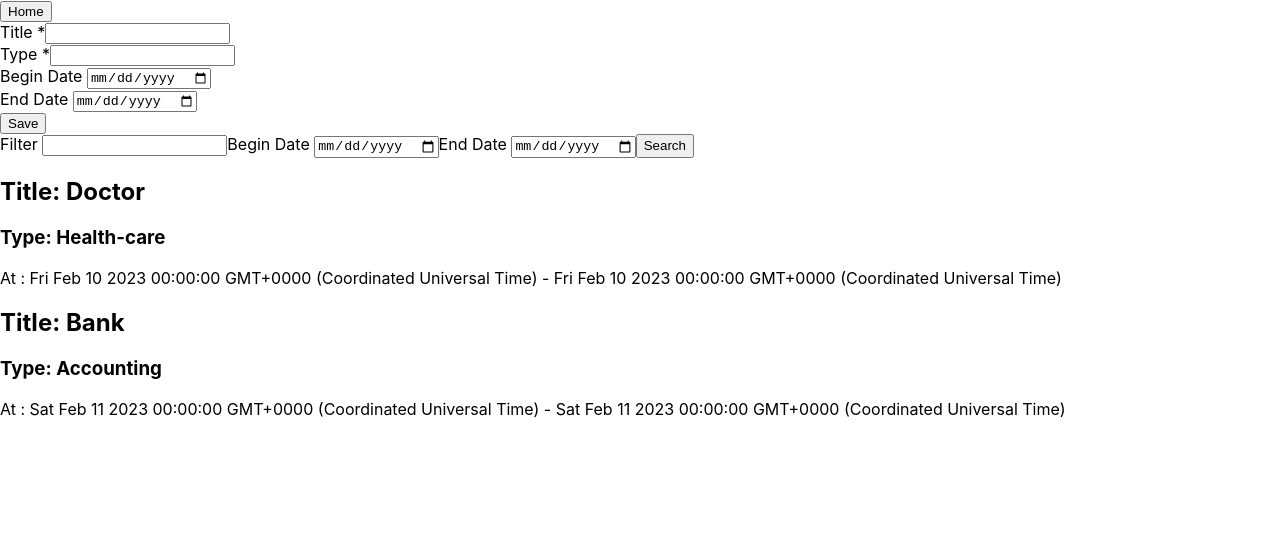
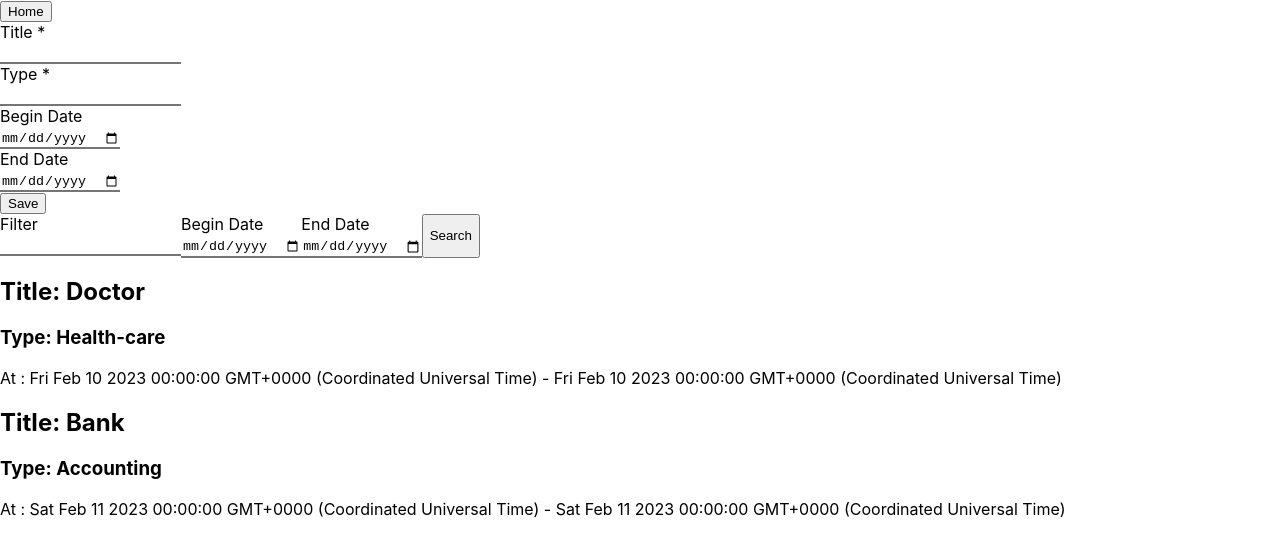
Before and after one commit to agustinsilvano/learning-react, a React (Create React App) app: page / in a window 1280 px wide. Shown: the top 556 px of the page. Built offline with nearby package versions, Linux system fonts and the light colour scheme.

Commit message:
feat: add useReducer and debounce with useEffect

```diff
--- a/src/components/Home/components/Appointment/ NewAppointment/NewAppointment.tsx
+++ b/src/components/Home/components/Appointment/ NewAppointment/NewAppointment.tsx
@@ -1,13 +1,15 @@
-import { MutableRefObject, useRef, useState } from 'react';
+import { MutableRefObject, useReducer, useRef, useState } from 'react';
 import { ICreateEntity } from 'interfaces/Entity';
 import { Appointment } from 'models/Appointment/Appointment';
 import { CreateUpdateAppointment } from 'models/Appointment/CreateUpdateAppointment';
 import AppButton from 'components/shared/AppButton/AppButton';
 import AppForm from 'components/shared/AppForm/AppForm';
 import AppInput from 'components/shared/AppInput/AppInput';
+import { APPOINTMENT_VALUES_LIST } from 'helpers/Appointment/AppointmentTypes';
 
 
 interface INewAppointment extends ICreateEntity { }
+
 
 const NewAppointment = ({ onCreate }: INewAppointment) => {
 
@@ -41,7 +43,6 @@ const NewAppointment = ({ onCreate }: INewAppointment) => {
 
     const onSubmitHandler = (event: React.FormEvent<HTMLInputElement>) => {
         event.preventDefault();
-        debugger
         const type: string = typeRef.current?.value ?? '';
 
         const createAppointment = new CreateUpdateAppointment(title, type, new Date(beginDate), new Date(endDate));
@@ -55,6 +56,12 @@ const NewAppointment = ({ onCreate }: INewAppointment) => {
         resetInputs();
     }
 
+    //Function used to validate the title input, checks if title input starts with upper case char.
+    const titleValidator = (s: string): boolean => { return s.charAt(0) === s.charAt(0).toUpperCase(); }
+
+    //Function used to validate the type input, checks if the type value is included on the existing list.
+    const typeValidator = (s: string): boolean => { return APPOINTMENT_VALUES_LIST.some(v => v === s); }
+
     return (
         <AppForm onSubmit={onSubmitHandler}>
             <AppInput
@@ -62,13 +69,15 @@ const NewAppointment = ({ onCreate }: INewAppointment) => {
                 type="text"
                 value={title}
                 onChange={onTitleChangeHandler}
-                isRequired
+                validator={titleValidator}
+                isRequired={true}
             />
             <AppInput
                 title="Type"
                 type="text"
                 ref={typeRef}
-                isRequired
+                validator={typeValidator}
+                isRequired={true}
             />
             <AppInput
                 title="Begin Date"
--- a/src/components/shared/AppForm/AppForm.tsx
+++ b/src/components/shared/AppForm/AppForm.tsx
@@ -15,6 +15,9 @@ const AppForm: React.FC<IAppForm> = ({ onSubmit, children, ...props }: IAppForm)
         event.preventDefault();
 
         onSubmit(event);
+
+        //arbitrary logic to determine if there is error or not.
+        setIsError(Math.random() < 0.5);
     }
 
     return (
--- a/src/components/shared/AppInput/AppInput.tsx
+++ b/src/components/shared/AppInput/AppInput.tsx
@@ -1,32 +1,102 @@
-import { ChangeEvent, useState } from 'react';
+import { ChangeEvent, useEffect, useReducer, useState } from 'react';
 import { IHasId, IHasTitle, IHasType, IHasValue, IIsRequired, IOnChange } from 'interfaces/Common';
 import styles from './AppInput.module.scss'
+import { DefaultInputValidator, InputValidator } from 'types/Validator';
 
 interface IAppInput extends IHasId, IHasTitle, IHasType, IHasValue, IOnChange, IIsRequired {
     ref?: React.RefObject<HTMLInputElement>;
+    validator?: InputValidator;
 }
 
-const AppInput: React.FC<IAppInput> = ({ id, title, type, value, onChange, isRequired = false, ref, ...props }: IAppInput) => {
+class AppInputState {
+    value: string;
+    isValid: boolean;
+    isRequired: boolean;
+    validator: InputValidator;
 
-    const [isValid, setIsValid] = useState(true);
+
+    /**
+     *
+     */
+    constructor(value: string, isValid: boolean, isRequired: boolean, validator: InputValidator) {
+        this.value = value;
+        this.isValid = isValid;
+        this.isRequired = isRequired;
+        this.validator = validator;
+    }
+}
+
+type AppInputAction =
+    //Action used to capture the user inputs.
+    | { type: 'USER_INPUT', value: string }
+    //Action used to detect the change on the focus and perform the validations.
+    | { type: 'USER_BLUR' };
+
+function inputReducer(state: AppInputState, action: AppInputAction): AppInputState {
+    switch (action.type) {
+        case 'USER_INPUT':
+            return new AppInputState(action.value, state.isValid, state.isRequired, state.validator);
+        case 'USER_BLUR':
+            let isValid = !state.isRequired || DefaultInputValidator(state.value);
+            if (state.validator) isValid = isValid && state.validator(state.value);
+            return new AppInputState(state.value, isValid, state.isRequired, state.validator);
+    }
+
+
+}
+
+const AppInput: React.FC<IAppInput> = (props: IAppInput) => {
+    const initialState = new AppInputState(props.value!, true, props.isRequired!, props.validator!);
+
+    const [inputState, dispatchReducer] = useReducer(inputReducer, initialState);
 
     const onChangeHandler = (event: ChangeEvent<HTMLInputElement>) => {
+        //TODO: Check how to execute this handler.
+        dispatchReducer({ type: 'USER_INPUT', value: event.target.value })
 
-        if (isRequired)
-            setIsValid(event.target.value.trim().length !== 0);
-
-        onChange && onChange(event);
+        // props.onChange && props.onChange(event);
     }
 
+    const onBlurHandler = () => {
+        //TODO: Check how to execute this handler.
+        dispatchReducer({ type: 'USER_BLUR' })
+    }
+
+    //Debounce logic, keep it commented to keep track of this change.
+    // const [isValid, setIsValid] = useState(true);
+    // const [value, setValue] = useState(props.value);
+    // const DEBOUNCING_RATE: number = 1000; //1 sec
+    // useEffect(() => {
+    //     //Debouncing the input to perform the validations.
+    //     const debouncer = setTimeout(() => {
+    //         //Set as valid if the field isnt required or if pass the validation.
+    //         setIsValid(!props?.isRequired || DefaultInputValidator(value!));
+
+    //         //If there is an external validator, execute it.
+    //         if (props.validator) {
+    //             setIsValid(props.validator(value!));
+    //         }
+    //     }, DEBOUNCING_RATE);
+
+    //     //Using the clean-up function to reset the timer.
+    //     return () => {
+    //         clearTimeout(debouncer);
+    //     }
+
+    // }, [value])
+
+
+
     return (
-        <div className={`${!isValid ? 'invalid' : ''}`} >
-            <label htmlFor={id}> {`${title} ${isRequired ? '*' : ''}`}</label>
+        <div className={`${!inputState.isValid ? styles.invalid : ''}`} >
+            <label htmlFor={`${props.id}`}> {`${props.title} ${props.isRequired ? '*' : ' '}`}</label>
             <input
-                id={id}
-                type={type}
+                id={`${props.id}`}
+                type={props.type}
                 onChange={onChangeHandler}
-                value={value}
-                ref={ref}
+                onBlur={onBlurHandler}
+                value={props.value}
+                ref={props.ref}
                 {...props}
             />
         </div >
--- a/src/components/shared/AppToaster/AppToaster.tsx
+++ b/src/components/shared/AppToaster/AppToaster.tsx
@@ -23,25 +23,23 @@ const AppToasterOverlay: React.FC<IAppToaster> = (props: IAppToaster) => {
 
 const AppToaster: React.FC<IAppToaster> = (props: IAppToaster) => {
 
-    const [visibilityCountDown, setVisibilityCountDown] = useState(props.visible);
+    const [timerIsActive, setTimerIsActive] = useState(props.visible);
 
     //TODO: Configure dotenv module.
-    const timeout: number = +(process.env.TOASTER_TIMEOUT || '3000');
+    const timerDuration: number = +(process.env.TOASTER_TIMEOUT || '3000');
 
     //useEffect used to hide the toaster message after X seconds;
     useEffect(() => {
         setTimeout(() => {
-            setVisibilityCountDown(false);
-        }, timeout);
-    });
-
-    const visible = props.visible && visibilityCountDown;
+            setTimerIsActive(false);
+        }, timerDuration);
+    }, []);
 
     const portalDiv: HTMLElement = document.getElementById('toaster-root')!;
     const toasterComponent: ReactElement<any, any> = <AppToasterOverlay
         title={props.title}
         isError={props.isError}
-        visible={visible} />
+        visible={props.visible && timerIsActive} />
 
     return (
         <>
--- a/src/helpers/Appointment/AppointmentTypes.ts
+++ b/src/helpers/Appointment/AppointmentTypes.ts
@@ -4,3 +4,5 @@ export const APPOINTMENT_TYPES = {
 	ACCOUNTING: 'Accounting',
 	OTHER: 'Other'
 };
+
+export const APPOINTMENT_VALUES_LIST = Object.entries(APPOINTMENT_TYPES).map(([k, v]) => v);
--- /dev/null
+++ b/src/types/Validator.ts
@@ -0,0 +1,7 @@
+export type InputValidator = {
+	(s: string): boolean;
+};
+
+export function DefaultInputValidator(s: string): boolean {
+	return s?.trim().length !== 0;
+}
```
